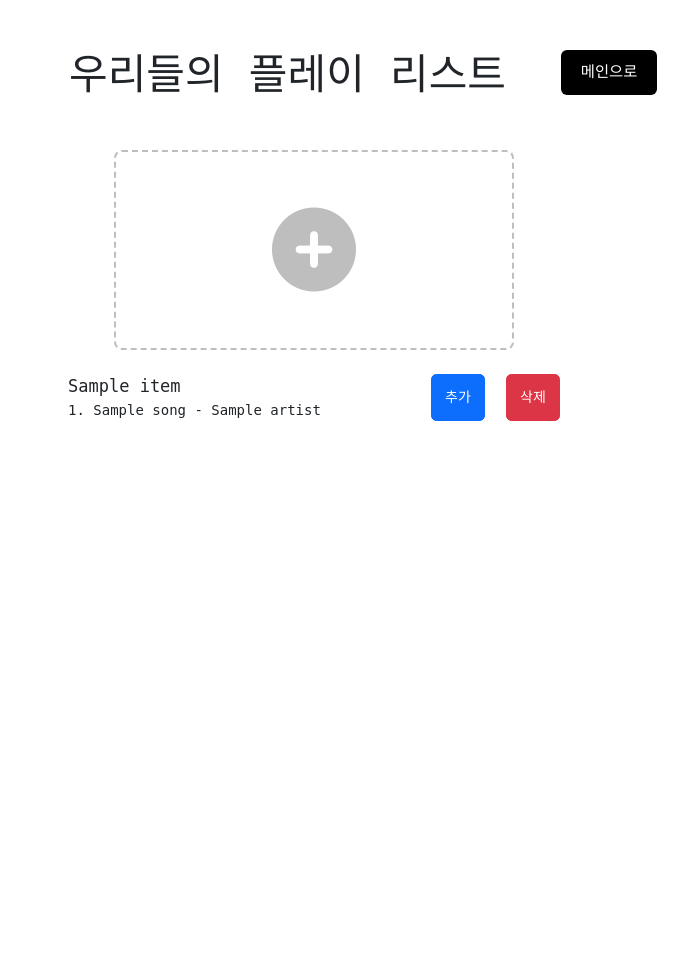
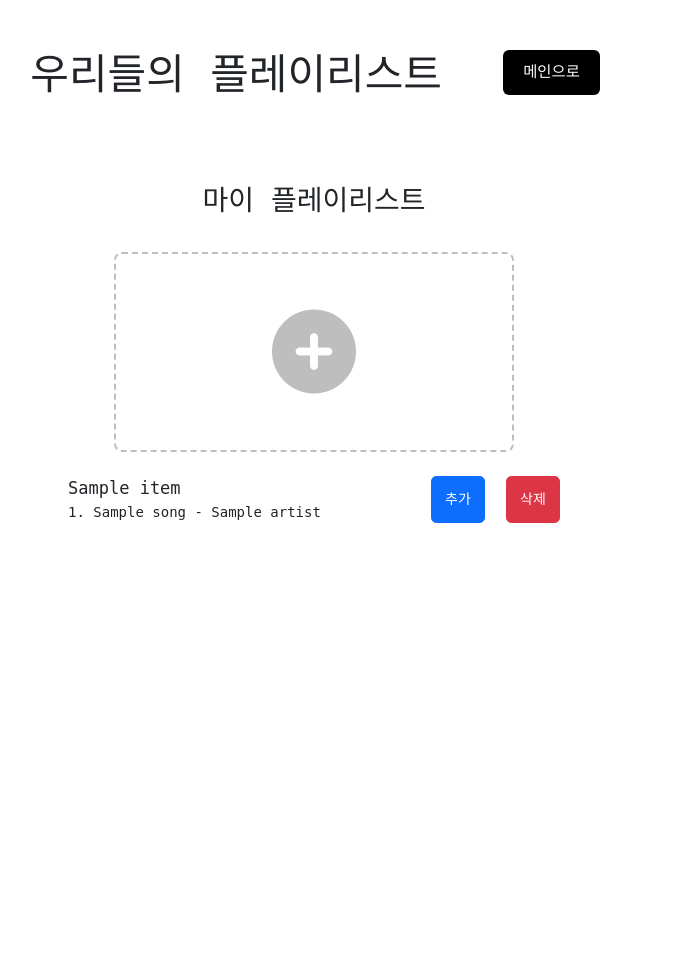
Before and after one commit to YoungwooKim09/our-playlist, a Flask app: template templates/myplaylist.html in a window 1280 px wide. Shown: the whole page, without its empty margins (326-1014 px from the left). Before the commit the page ends 421 px from the top, so only its background shows below. Run offline with Flask 2, Linux system fonts and the light colour scheme; the template is opened without the code that fills it: most values are stand-ins (such as "Sample title", 1, 10 or a date in 2020); a database or web service that is not in the repository returns one stand-in record (values such as "Sample title"); data that the repository does not hold is empty; some libraries are stand-ins or nearby versions; some web fonts are replaced.

Commit message:
style . 세부 스타일 수정

```diff
--- a/static/global-style.css
+++ b/static/global-style.css
@@ -46,7 +46,7 @@ header {
 
 .header-contents {
   display: grid;
-  grid-template-columns: 65% 1fr;
+  grid-template-columns: 60% 1fr;
 }
 
 .page-title-area {
--- a/static/myplaylist.css
+++ b/static/myplaylist.css
@@ -1,8 +1,14 @@
 main {
   height: 100%;
   position: relative;
-  margin-top: 150px;
+  margin-top: 180px;
   padding: 0 20%;
+}
+
+.my-playlist-title {
+  margin: 15px auto;
+  text-align: center;
+  font-size: 2rem;
 }
 
 .create-button-area {
@@ -10,7 +16,7 @@ main {
   height: 200px;
   width: 400px;
   border-radius: 8px;
-  margin: 0 auto;
+  margin: 30px auto 0 auto;
   display: flex;
   justify-content: center;
   align-items: center;
--- a/templates/index.html
+++ b/templates/index.html
@@ -25,7 +25,7 @@
     <div class="header-contents">
       <div class="page-title-area">
         <h1 class="page-title">
-          우리들의 플레이 리스트
+          우리들의 플레이리스트
         </h1>
       </div>
       <div class="button-area">
--- a/templates/login.html
+++ b/templates/login.html
@@ -125,7 +125,7 @@
     <div class="padding-box" style="font-family: 'Nanum Gothic', sans-serif;">
       <a class="gohome" href="/">
         <h1 style="text-align: center;" class="text-dark">
-          우리들의 플레이 리스트
+          우리들의 플레이리스트
         </h1>
       </a>
 
--- a/templates/myplaylist.html
+++ b/templates/myplaylist.html
@@ -25,7 +25,7 @@
     <div class="header-contents">
       <div class="page-title-area">
         <h1 class="page-title">
-          우리들의 플레이 리스트
+          우리들의 플레이리스트
         </h1>
       </div>
       <div class="button-area">
@@ -36,6 +36,7 @@
     </div>
   </header>
   <main>
+    <div class="my-playlist-title">마이 플레이리스트</div>
     <secion class="playlists-area">
       <div class="create-button-area">
         <button type="button" class="create-playlist-button">
```
